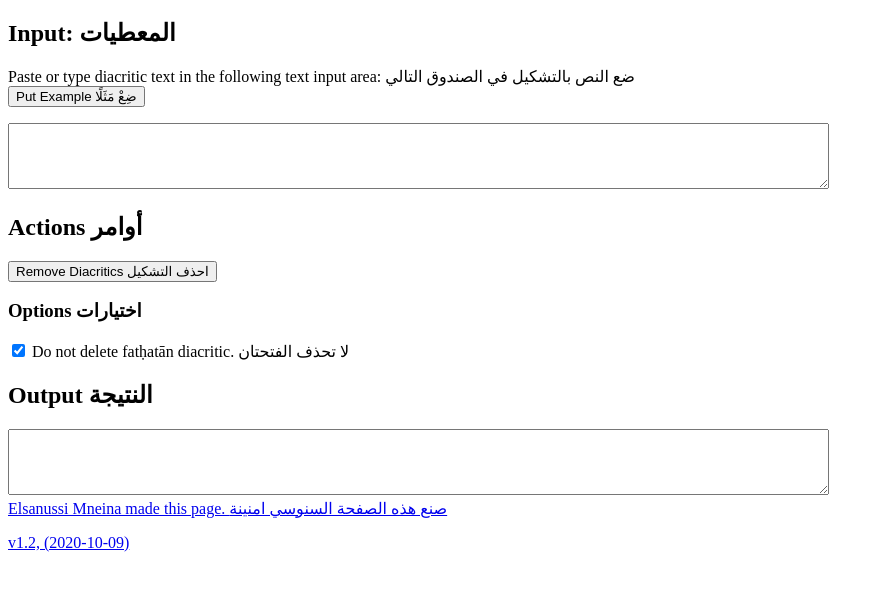
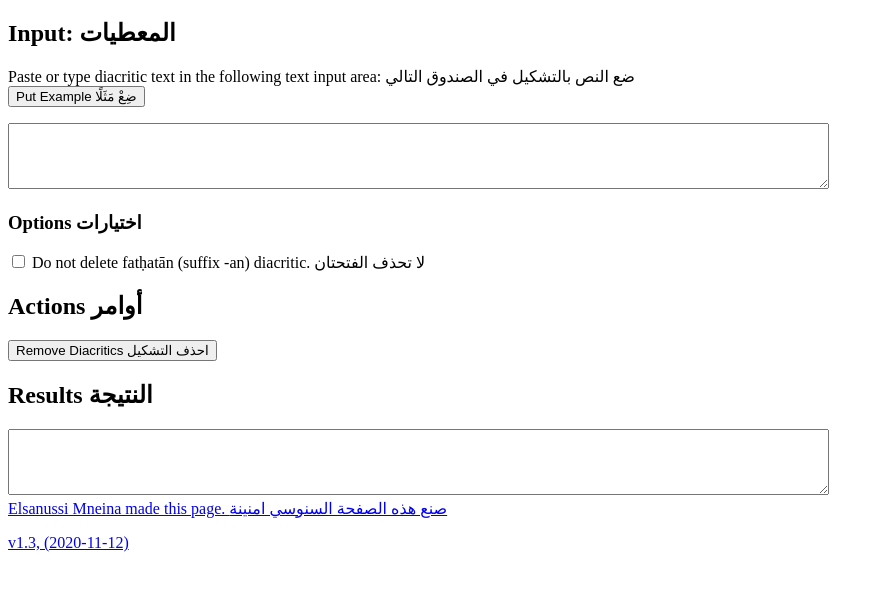
Before and after one commit to elsanussi-s-mneina/basic-arabic-diacritic-remover-web-app, a plain HTML site: page index.html in a window 1280 px wide. Shown: the part 62-652 px from the top of the page, without its empty margins (0-884 px from the left). Drawn offline with Linux system fonts and the light colour scheme.

Commit message:
v1.3 improve accessibility for the blind.
Accessibilty:
  Added labels for each textarea.
  hinted that the text areas will contain Arabic text (this prevents screenreaders from ignoring the Arabic text)

Improved Order of UI elements:
- put options before actions

```diff
--- a/index.html
+++ b/index.html
@@ -113,26 +113,28 @@ SOFTWARE.
   </script>
 </head>
 <body>
-  <h1>Basic Arabic Diacritic Remover: الحاذف البسيط للتشكيل</h1>
-  <h2>Input: المعطيات</h2>
-  <p>Paste or type diacritic text in the following text input area: ضع النص بالتشكيل في الصندوق التالي
-  <br>
-    <button onclick="placeExampleTextEventHandler();">Put Example ضِعْ مَثَلًا</button>
-  </p>
-  <textarea id="arabicInputTextArea" rows="4" cols="100"></textarea>
+  <h1>Basic Arabic Diacritic Remover: <span lang="ar"> الحاذف البسيط للتشكيل </span></h1>
+  <div role="form">
+    <label for="arabicInputTextArea"><h2>Input: <span lang="ar">المعطيات</span></h2></label>
+    <p>Paste or type diacritic text in the following text input area: ضع النص   بالتشكيل في الصندوق التالي
+    <br>
+      <button onclick="placeExampleTextEventHandler();">Put Example ضِعْ   مَثَلًا</button>
+    </p>
+    <textarea id="arabicInputTextArea" rows="4" cols="100" lang="ar"></textarea>
 
-  <h2>Actions أوامر</h2>
-  <button onclick="removeDiacriticsEventHandler();">Remove Diacritics احذف التشكيل</button>
-  <h3>Options اختيارات</h3>
-  <input type="checkbox" id="keepFathatanCheckbox" checked=true >
-  <label for="keepFathatanCheckbox"> Do not delete fatḥatān diacritic. لا تحذف الفتحتان</label><br>
+    <h3>Options اختيارات</h3>
+    <input type="checkbox" id="keepFathatanCheckbox">
+    <label for="keepFathatanCheckbox"> Do not delete fatḥatān (suffix -an)   diacritic. لا تحذف الفتحتان</label><br>
+
+    <h2>Actions أوامر</h2>
+    <button onclick="removeDiacriticsEventHandler();">Remove Diacritics احذف   التشكيل</button>
 
 
-  <h2>Output النتيجة</h2>
-  <textarea id="arabicOutputTextArea" rows="4" cols="100"></textarea>
-
+    <label for="arabicOutputTextArea"><h2>Results النتيجة</h2></label>
+    <textarea id="arabicOutputTextArea" rows="4" cols="100" lang="ar"></textarea>
+  </div>
   <footer><a href="https://github.com/elsanussi-s-mneina/">Elsanussi Mneina made this page. صنع هذه الصفحة السنوسي امنينة </a>
-    <p><a href="https://github.com/elsanussi-s-mneina/basic-arabic-diacritic-remover-web-app">v1.2, (2020-10-09)</a></p>
+    <p><a href="https://github.com/elsanussi-s-mneina/basic-arabic-diacritic-remover-web-app">v1.3, (2020-11-12)</a></p>
   </footer>
 </body>
 </html>
```
